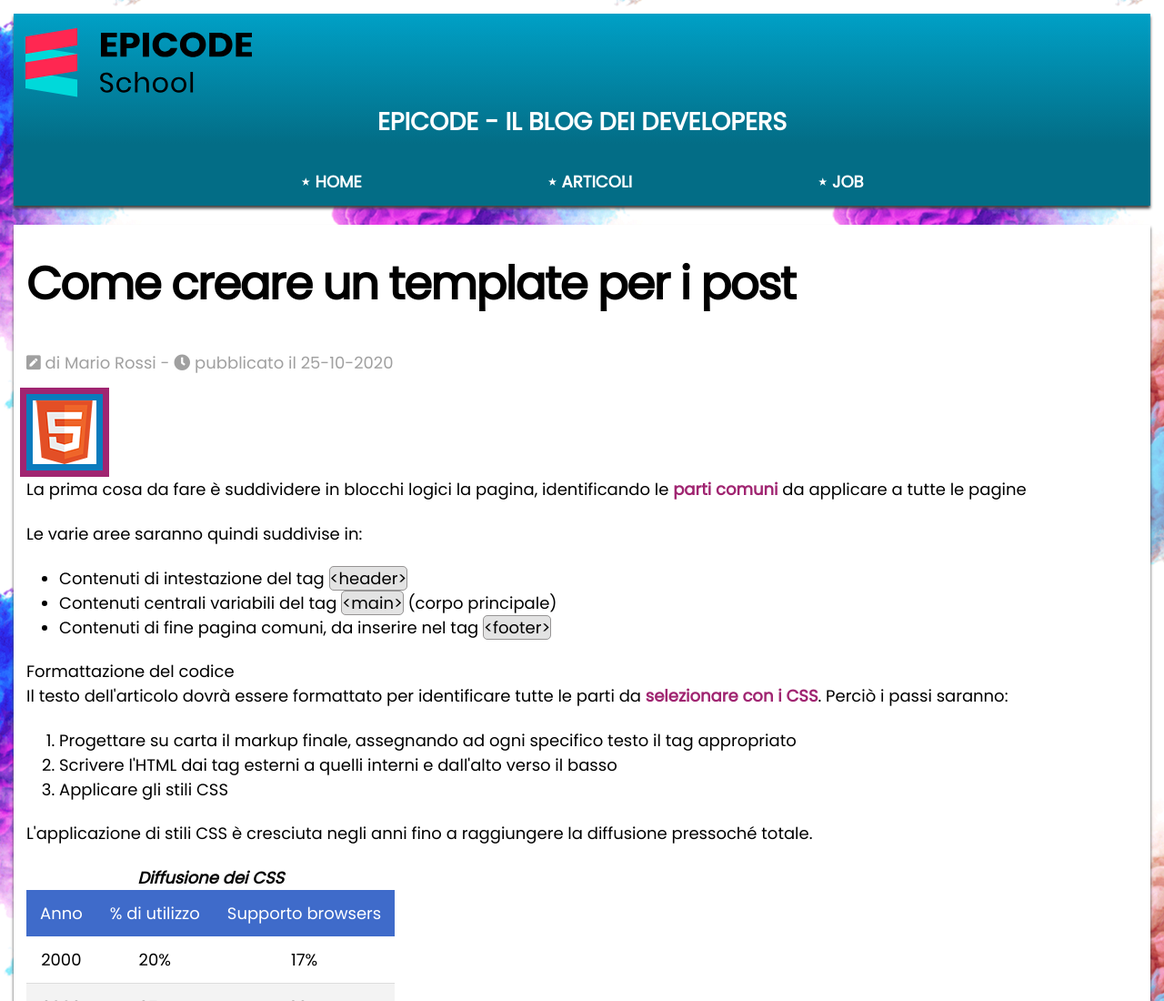
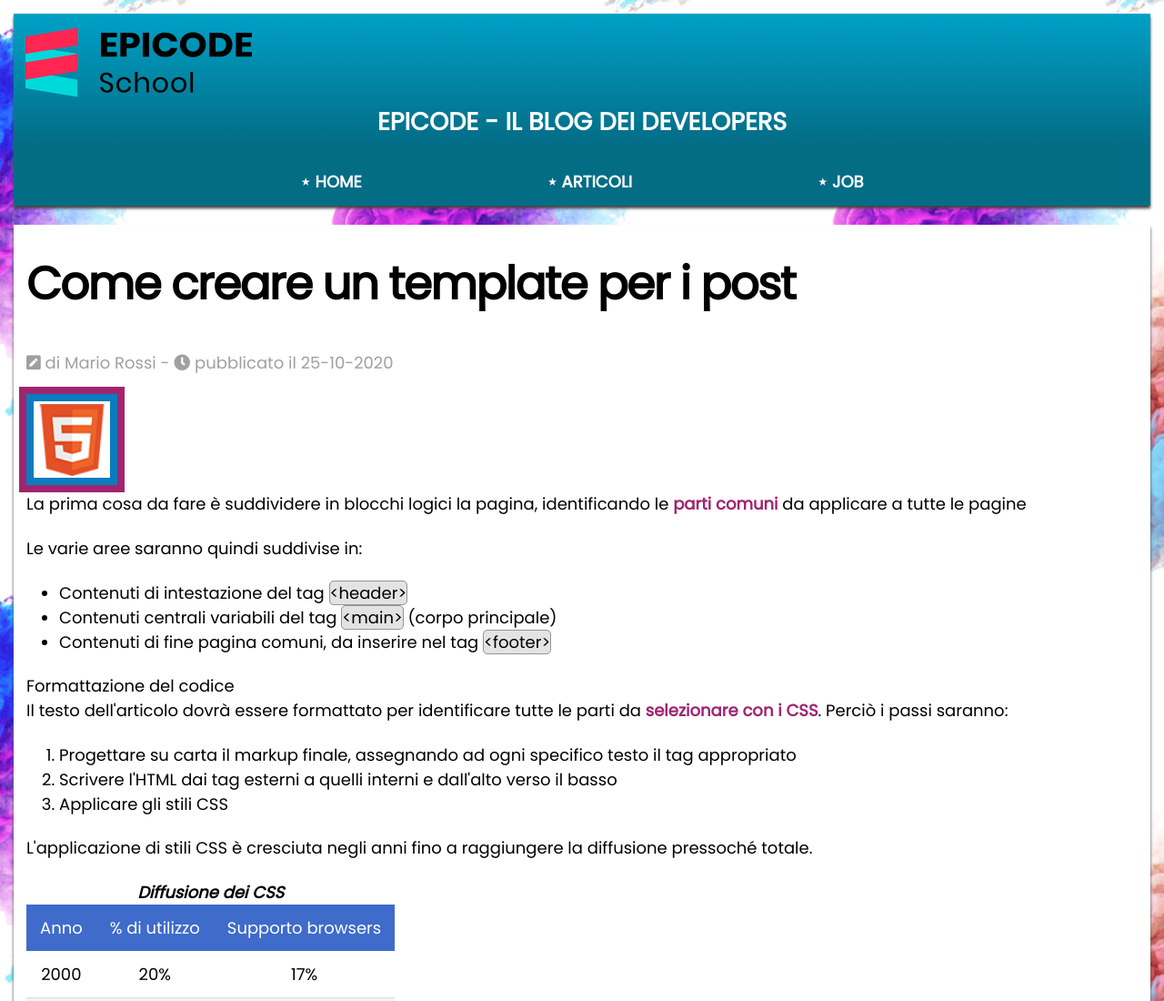
Before and after one commit to AlessandroCoretti/ESERCIZIO-W5-L1, a plain HTML site: page index.html in a window 1280 px wide. Shown: the top 1100 px of the page at 91% size. Drawn offline with Linux system fonts and the light colour scheme.

Commit message:
fine lavoro

```diff
--- a/assets/css/style.css
+++ b/assets/css/style.css
@@ -71,9 +71,10 @@ section h2 {
 }
 
 #html-logo {
-  border: 7px solid;
+  border: 0.5rem solid;
   border-color: #0a7bbd;
-  box-shadow: 0 0 0 7px #a02571;
+  box-shadow: 0 0 0 0.5rem #a02571;
+  padding: 2.5px;
 }
 
 /* ELEMENTI NEL MAIN - ARTICLE */
@@ -201,6 +202,10 @@ footer a {
   section h2 {
     background-color: #838383;
   }
+
+  #html-logo {
+    height: 50px;
+  }
 }
 
 @media screen and (min-width: 577px) {
@@ -219,6 +224,14 @@ footer a {
   header li {
     display: inline;
     margin-right: 3rem;
+  }
+
+  #html-logo {
+    height: 100px;
+    border: 0.8rem solid;
+    border-color: #0a7bbd;
+    box-shadow: 0 0 0 0.8rem #a02571;
+    padding: 2.5px;
   }
 
   article {
@@ -269,6 +282,14 @@ footer a {
   header li {
     display: inline;
     margin-inline: 6rem;
+  }
+
+  #html-logo {
+    height: 100px;
+    border: 0.8rem solid;
+    border-color: #0a7bbd;
+    box-shadow: 0 0 0 0.8rem #a02571;
+    padding: 2.5px;
   }
 
   article {
@@ -330,7 +351,13 @@ footer a {
     font-size: 1.8rem;
     margin-inline: 10rem;
   }
-
+  #html-logo {
+    height: 100px;
+    border: 0.8rem solid;
+    border-color: #0a7bbd;
+    box-shadow: 0 0 0 0.8rem #a02571;
+    padding: 2.5px;
+  }
   article h1 {
     font-size: 5rem;
   }
```
